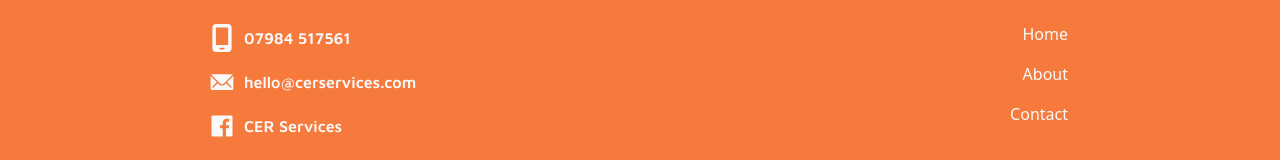
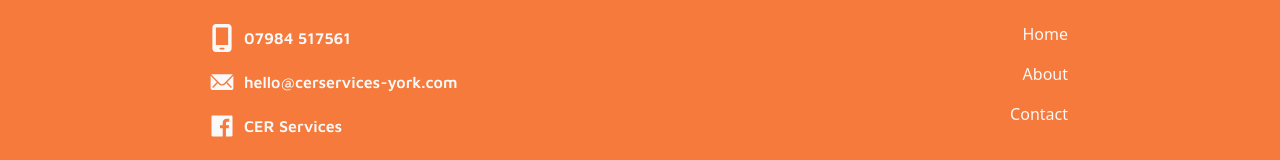
Before and after one commit to hannahf86/cer-services, a React (Vite) app: page / in a window 1280 px wide. Shown: the part 4550-4710 px from the top of the page. Built offline with nearby package versions, Linux system fonts and the light colour scheme; a web font is replaced by a local one.

Commit message:
Update Footer.jsx

```diff
--- a/src/Layout/Footer.jsx
+++ b/src/Layout/Footer.jsx
@@ -39,7 +39,7 @@ const Footer = () => {
 
           <div className="flex items-center">
             <IoIosMail size={28} className={styles.icon} />{" "}
-            <p className="ml-2 text-white">hello@cerservices.com</p>
+            <p className="ml-2 text-white">hello@cerservices-york.com</p>
           </div>
           {/*
           <a href="">
```
